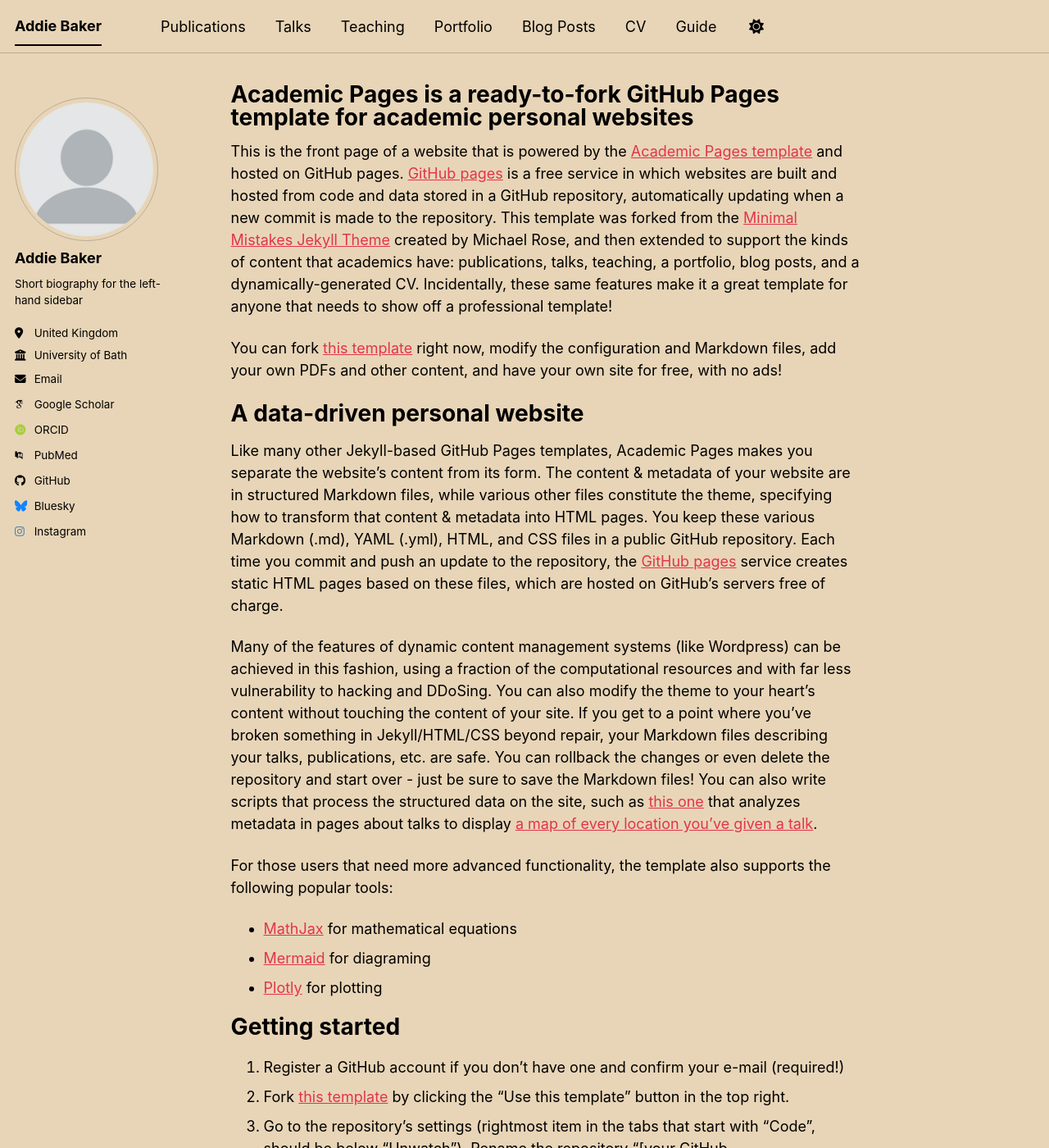
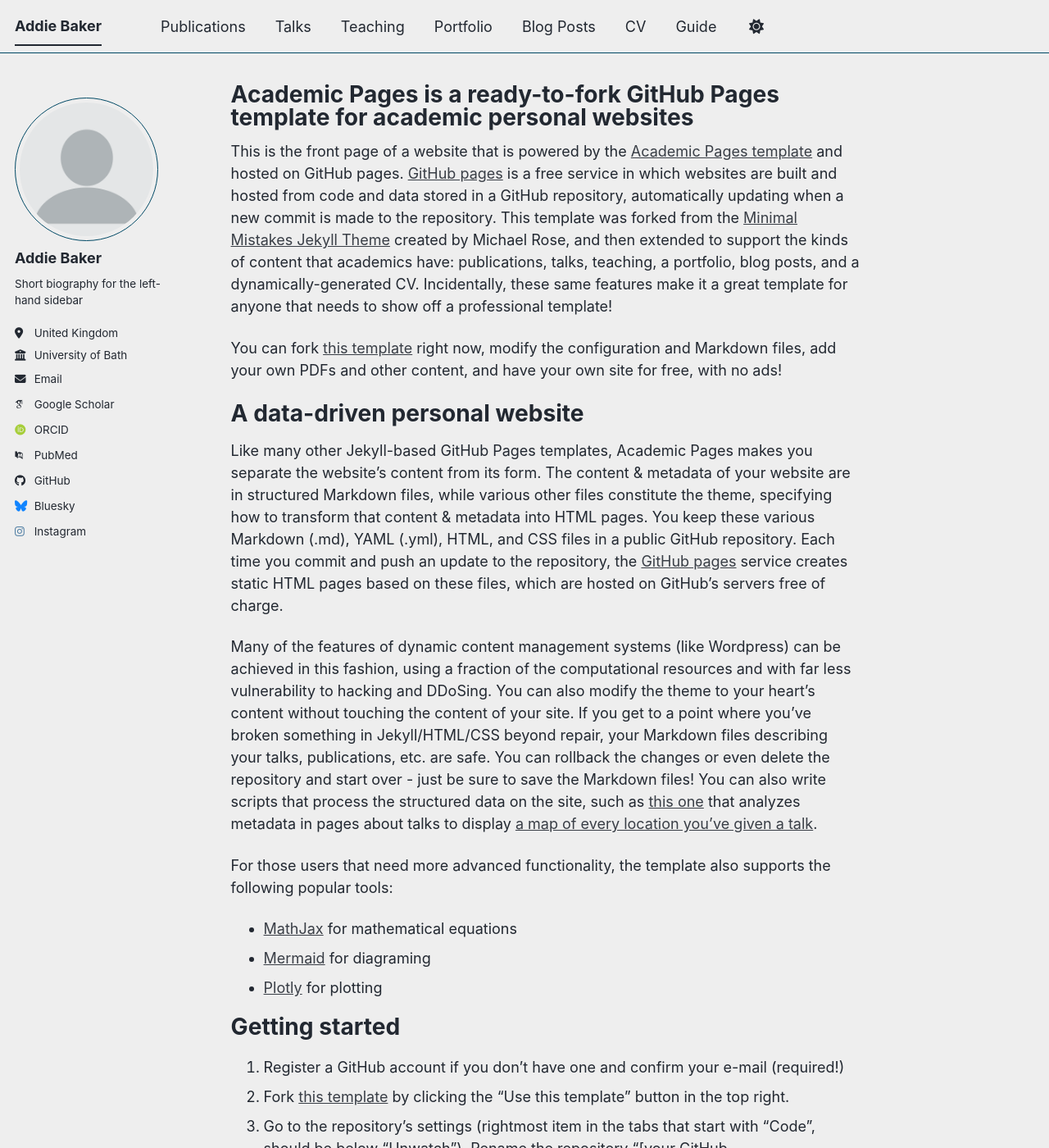
Before and after one commit to addie-02/addie-02.github.io, a Jekyll site: the page built from _pages/about.md, in a window 1280 px wide and 1400 px high. Shown: the whole window at 82% size. Built offline with Jekyll 4.4.1, drawn with Linux system fonts in a browser that asks for light colours; some web fonts are replaced; a script bundle is joined from its source files by our own code; library files that are not in the unit come from our copies.

Commit message:
Update _config.yml

```diff
--- a/_config.yml
+++ b/_config.yml
@@ -7,8 +7,8 @@
 # server process.
 
 # Basic Site Settings
-locale                   : "en-US"
-site_theme               : "sunrise" # The available themes options are "default", "air", "sunrise", "mint", "dirt" and "contrast"
+locale                   : "en-UK"
+site_theme               : "air" # The available themes options are "default", "air", "sunrise", "mint", "dirt" and "contrast"
 title                    : "Addie Baker"
 title_separator          : "-"
 name                     : &name "Addie Baker"
```
